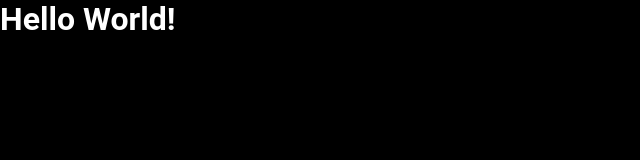
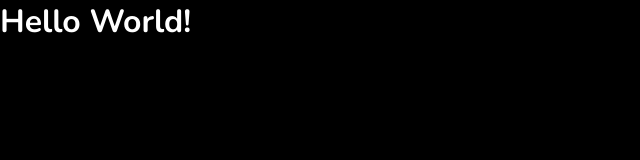
Before and after one commit to aalexborges/spotify-web-player, a React (Vite) app: page / in a window 1280 px wide. Shown: the top 160 px of the page, without its empty margins (0-640 px from the left). Built offline with nearby package versions, Linux system fonts and the light colour scheme.

Commit message:
Changed global styles

```diff
--- a/src/styles/global.css
+++ b/src/styles/global.css
@@ -7,7 +7,7 @@
 body {
   color: #ffffff;
   font-size: 1rem;
-  font-family: 'Roboto', sans-serif;
+  font-family: 'Nunito', 'Roboto', sans-serif;
   font-weight: 400;
 
   background-color: #000000;
@@ -15,3 +15,8 @@ body {
   -webkit-font-smoothing: antialiased;
   -moz-osx-font-smoothing: grayscale;
 }
+
+a {
+  color: inherit;
+  text-decoration: none;
+}
```
